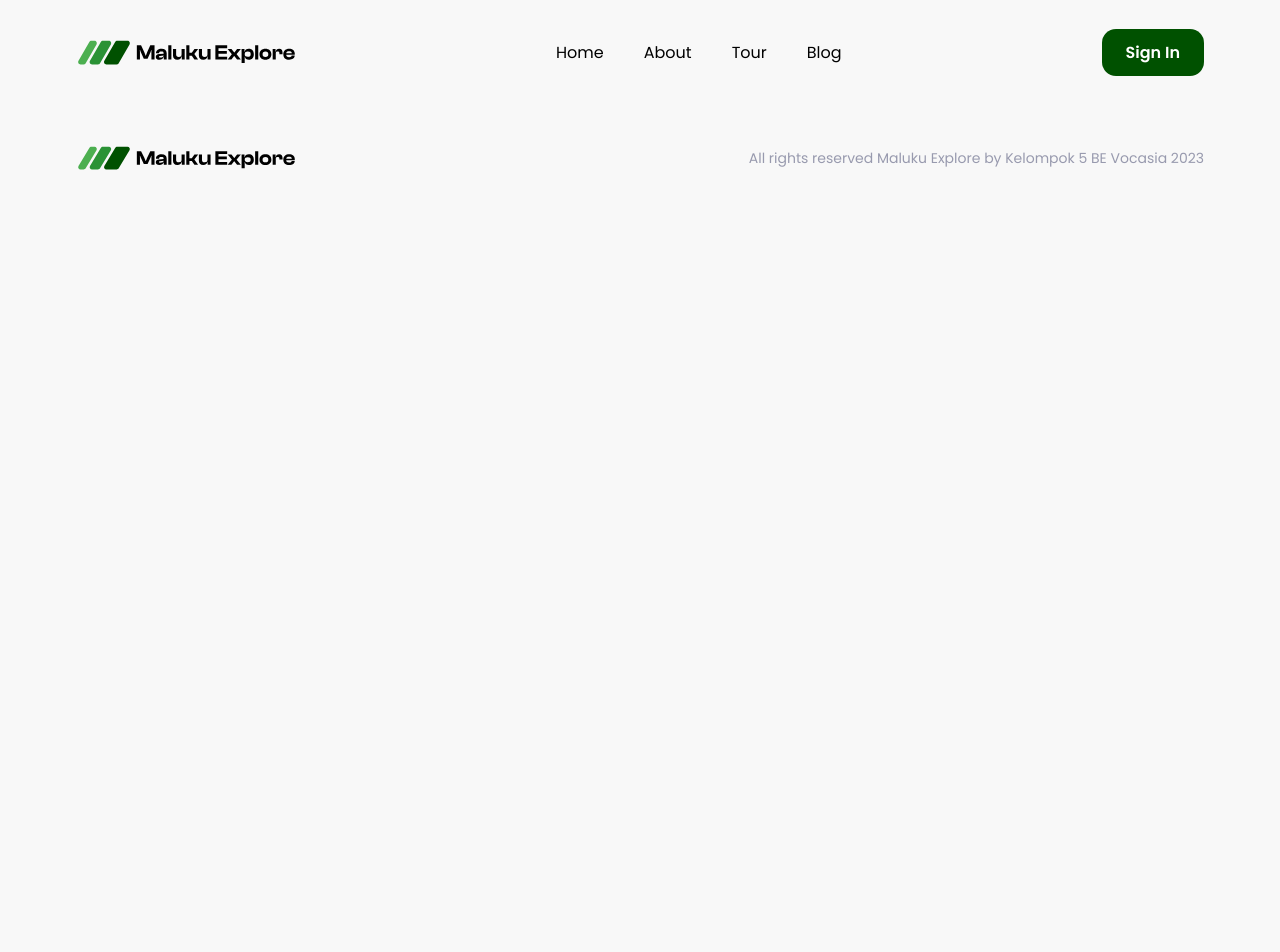
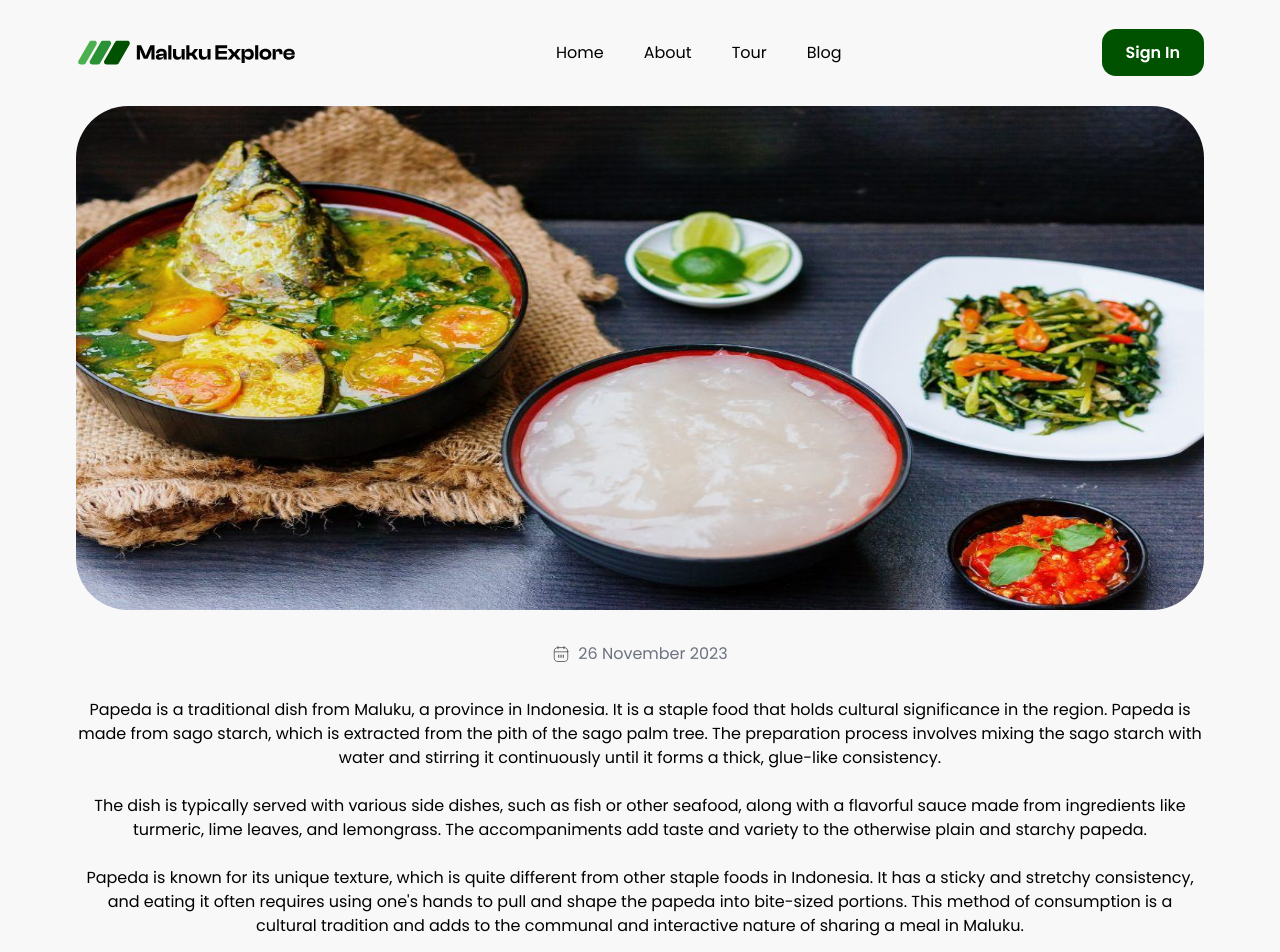
Before and after one commit to rinaldiihsan/maluku-explore-fe, a React (Vite) app: page /blog-detail in a window 1280 px wide. Shown: the top 952 px of the page. Before the commit the page ends 800 px from the top, so only its background shows below. Built offline with nearby package versions, Linux system fonts and the light colour scheme; a web font is replaced by a local one.

Commit message:
Page: Blog Detail Done

```diff
--- a/src/App.jsx
+++ b/src/App.jsx
@@ -4,6 +4,7 @@ import Home from './pages/Home/Home';
 import About from './pages/About/About';
 import Tour from './pages/Tour/Tour';
 import Blog from './pages/Blog/Blog';
+import BlogDetail from './pages/Blog/BlogDetail';
 import Navbar from './components/Layouts/Navbar/Navbar';
 import Footer from './components/Layouts/Footer/Footer';
 import Login from './pages/auth/Login';
@@ -19,6 +20,7 @@ function App() {
           <Route path="/about" element={<About />} />
           <Route path="/tour" element={<Tour />} />
           <Route path="/blog" element={<Blog />} />
+          <Route path="/blog-detail" element={<BlogDetail />} />
           <Route path="/sign-in" element={<Login />} />
           <Route path="/sign-up" element={<Register />} />
         </Routes>
--- a/src/pages/Blog/Blog.jsx
+++ b/src/pages/Blog/Blog.jsx
@@ -1,4 +1,5 @@
 import React from 'react';
+import { Link } from 'react-router-dom';
 import Card from '../../components/Blog/Card';
 
 const Blog = () => {
@@ -7,9 +8,12 @@ const Blog = () => {
       <div className="flex flex-col">
         <div className="flex flex-col justify-center items-center ">
           <h1 className="font-clashDisplay font-semibold text-3xl">Lets know about Maluku!</h1>
-          <p className="font-normal">Explore more about to Maluku!</p>
+          <p className="font-normal">Explore more about Maluku!</p>
         </div>
         <Card />
+        <Link to="/blog-detail" className="text-myDarkGreen font-bold mx-2 hover:text-myGreen1">
+          Read More
+        </Link>
       </div>
     </section>
   );
--- /dev/null
+++ b/src/pages/Blog/BlogDetail.jsx
@@ -0,0 +1,57 @@
+import React from 'react';
+import { Link } from 'react-router-dom';
+import papeda from '../../assets/papeda.jpg';
+
+const BlogDetail = () => {
+  const currentDate = new Date();
+  const dateFormatter = new Intl.DateTimeFormat('en-GB', {
+    day: '2-digit',
+    month: 'long',
+    year: 'numeric',
+  });
+
+  const formattedDate = dateFormatter.format(currentDate);
+
+  return (
+    <section className="font-poppins flex flex-col justify-center items-center gap-y-8">
+      <img
+        src={papeda}
+        alt="Papeda"
+        className="rounded-md "
+        style={{
+          width: '1130px',
+          height: '504px',
+          borderRadius: '52px',
+        }}
+      />
+      <div className="flex items-center gap-2">
+        <span role="img" aria-label="Calendar Icon">
+          <svg width="18" height="18" viewBox="0 0 40 40" fill="none" xmlns="http://www.w3.org/2000/svg">
+            <path d="M13.3335 3.33331V8.33331" stroke="#292D32" stroke-width="1.5" stroke-miterlimit="10" stroke-linecap="round" stroke-linejoin="round"/>
+            <path d="M26.6665 3.33331V8.33331" stroke="#292D32" stroke-width="1.5" stroke-miterlimit="10" stroke-linecap="round" stroke-linejoin="round"/>
+            <path d="M5.8335 15.15H34.1668" stroke="#292D32" stroke-width="1.5" stroke-miterlimit="10" stroke-linecap="round" stroke-linejoin="round"/>
+            <path d="M35 14.1666V28.3333C35 33.3333 32.5 36.6666 26.6667 36.6666H13.3333C7.5 36.6666 5 33.3333 5 28.3333V14.1666C5 9.16665 7.5 5.83331 13.3333 5.83331H26.6667C32.5 5.83331 35 9.16665 35 14.1666Z" stroke="#292D32" stroke-width="1.5" stroke-miterlimit="10" stroke-linecap="round" stroke-linejoin="round"/>
+            <path d="M20 22.5V27.5" stroke="#292D32" stroke-width="2" stroke-linecap="round" stroke-linejoin="round"/>
+            <path d="M25 22.5V27.5" stroke="#292D32" stroke-width="2" stroke-linecap="round" stroke-linejoin="round"/>
+            <path d="M15 22.5V27.5" stroke="#292D32" stroke-width="2" stroke-linecap="round" stroke-linejoin="round"/>
+          </svg>
+        </span>
+        <span className="text-gray-500">{formattedDate}</span>
+      </div>
+      <p className="text-center">
+        Papeda is a traditional dish from Maluku, a province in Indonesia. It is a staple food that holds cultural significance in the region. Papeda is made from sago starch, which is extracted from the pith of the sago palm tree. The preparation process involves mixing the sago starch with water and stirring it continuously until it forms a thick, glue-like consistency.
+        <br /><br />
+        The dish is typically served with various side dishes, such as fish or other seafood, along with a flavorful sauce made from ingredients like turmeric, lime leaves, and lemongrass. The accompaniments add taste and variety to the otherwise plain and starchy papeda.
+        <br /><br />
+        Papeda is known for its unique texture, which is quite different from other staple foods in Indonesia. It has a sticky and stretchy consistency, and eating it often requires using one's hands to pull and shape the papeda into bite-sized portions. This method of consumption is a cultural tradition and adds to the communal and interactive nature of sharing a meal in Maluku.
+        <br /><br />
+        The dish has deep cultural roots in Maluku and is often prepared during special occasions, celebrations, or family gatherings. Papeda reflects the rich culinary heritage of the region and showcases the use of locally available ingredients. Its preparation and consumption are not only about sustenance but also about preserving and passing down cultural practices from generation to generation.
+      </p>
+      <Link to="/blog" className="text-myDarkGreen font-bold mx-2 hover:text-myGreen1">
+        Back to Blog
+      </Link>
+    </section>
+  );
+};
+
+export default BlogDetail;
--- a/src/pages/auth/Register.jsx
+++ b/src/pages/auth/Register.jsx
@@ -28,7 +28,7 @@ const Register = () => {
         </form>
         <p className="font-medium text-sm">
           Already have an account?
-          <Link to="/sign-in" className="text-myDarkGreen font-bold mx-2 hover:text-myGreen1">
+          <Link to="/sign-in" className="text-myDarkGreen font-bold mx-2 hover:text-myGreen1 transition-all duration-200 ease-in-out">
             Sign in here
           </Link>
         </p>
```
